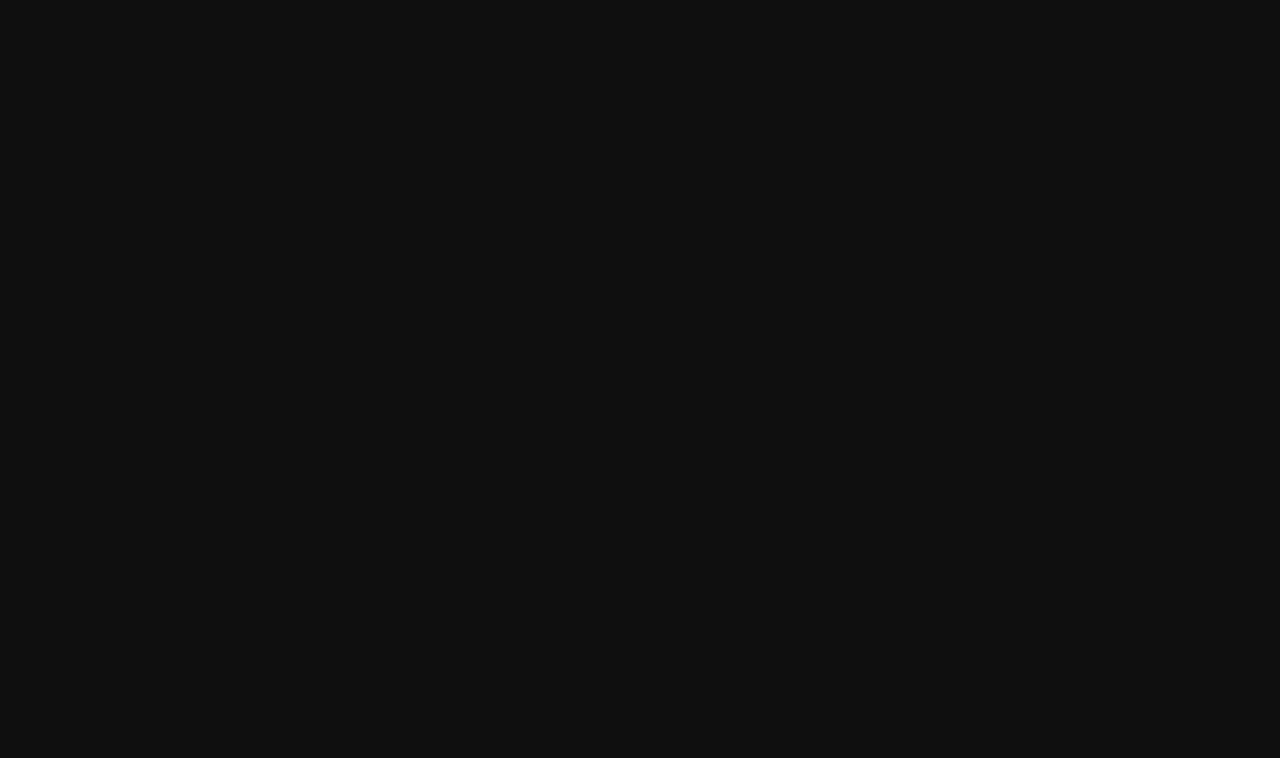
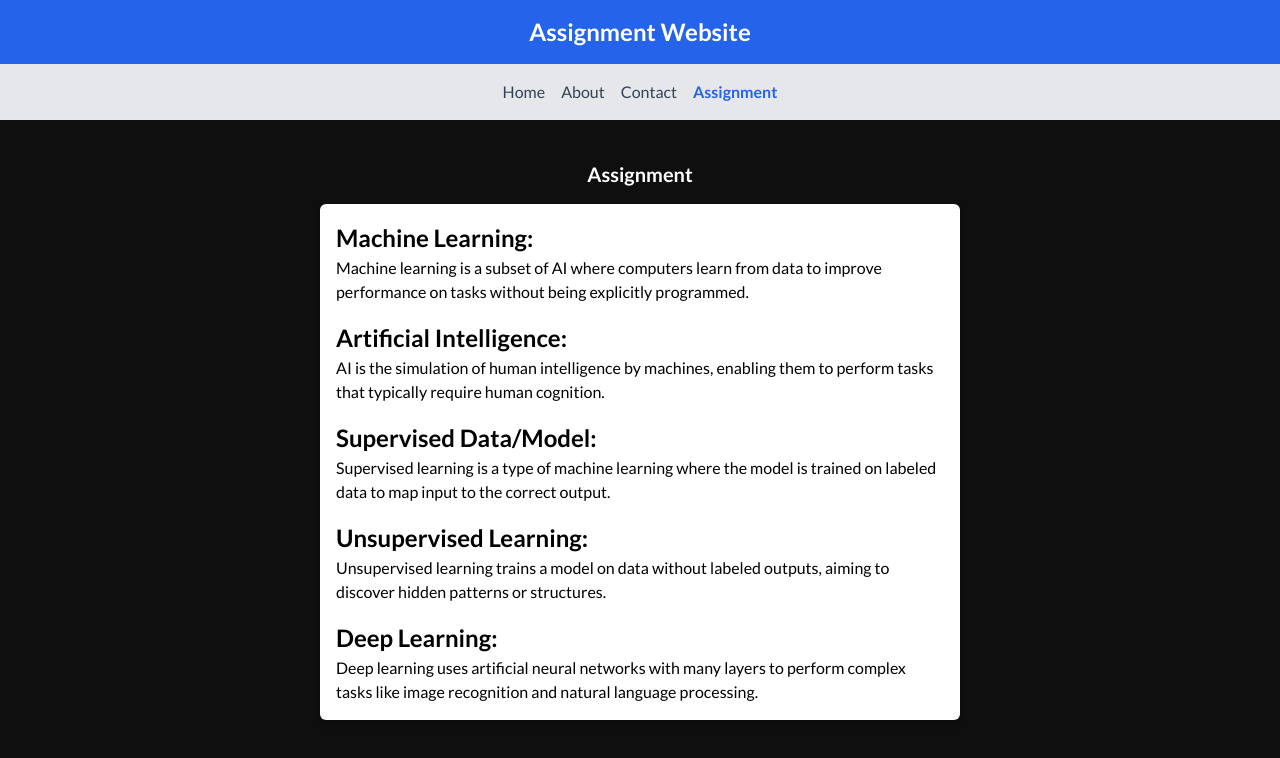
Before and after one commit to timmie20/portfolio, a React (Vite) app: page /assignment/assignment in a window 1280 px wide. Before the commit this address had no page. Shown: the top 758 px of the page. Built offline with nearby package versions, Linux system fonts and the light colour scheme.

Commit message:
add assignment

```diff
--- a/src/App.jsx
+++ b/src/App.jsx
@@ -1,6 +1,11 @@
 import { Route, Routes } from "react-router-dom";
 import Home from "./pages/Home";
 import { AppProvider } from "./context/AppContext";
+import AssignmentLayout from "./AssignmentLayout";
+import AssignmentHome from "./pages/AssignmentHome";
+import About from "./pages/About";
+import Contact from "./pages/contact";
+import Assignment from "./pages/Assignment";
 
 function App() {
   return (
@@ -9,6 +14,15 @@ function App() {
         <Routes>
           <Route path="/" element={<Home />} />
         </Routes>
+
+        <Routes>
+          <Route path="/assignment" element={<AssignmentLayout />}>
+            <Route index element={<AssignmentHome />} />
+            <Route path="about" element={<About />} />
+            <Route path="contact" element={<Contact />} />
+            <Route path="assignment" element={<Assignment />} />
+          </Route>
+        </Routes>
       </AppProvider>
     </>
   );
--- /dev/null
+++ b/src/AssignmentLayout.jsx
@@ -0,0 +1,36 @@
+import { useLocation } from "react-router-dom";
+import { Link } from "react-router-dom";
+import { Outlet } from "react-router-dom";
+
+const navLinks = [
+  { to: "/assignment", label: "Home" },
+  { to: "/assignment/about", label: "About" },
+  { to: "/assignment/contact", label: "Contact" },
+  { to: "/assignment/assignment", label: "Assignment" },
+];
+
+export default function AssignmentLayout() {
+  const location = useLocation();
+  const { pathname } = location;
+  return (
+    <div>
+      <header className="bg-blue-600 p-4 text-center text-white">
+        <h1 className="text-2xl font-bold">Assignment Website</h1>
+      </header>
+      <nav className="flex justify-center space-x-4 bg-gray-200 p-4 text-center">
+        {navLinks.map((link) => (
+          <Link
+            key={link.to}
+            to={link.to}
+            className={` ${pathname === link.to ? "font-bold text-blue-600" : "font-normal text-slate-700"}`}
+          >
+            {link.label}
+          </Link>
+        ))}
+      </nav>
+      <main>
+        <Outlet />
+      </main>
+    </div>
+  );
+}
--- /dev/null
+++ b/src/pages/About.jsx
@@ -0,0 +1,11 @@
+export default function About() {
+  return (
+    <div className="mt-10 space-y-4 text-center">
+      <h2 className="text-2xl font-semibold">About me</h2>
+      <p className="text-lg">Matric Number: F/HD/23/3210056</p>{" "}
+      <p className="text-balance text-center">
+        I am a web developer, I build websites and web apps like this one.
+      </p>{" "}
+    </div>
+  );
+}
--- /dev/null
+++ b/src/pages/Assignment.jsx
@@ -0,0 +1,35 @@
+export default function Assignment() {
+  return (
+    <div className="mt-10 space-y-4 ">
+      <h2 className="text-center text-xl font-semibold">Assignment</h2>
+      <div className="mx-auto w-full bg-white p-4 text-black shadow-md sm:max-w-screen-sm sm:rounded-md">
+        <h3 className="font-bold">Machine Learning:</h3>
+        <p>
+          Machine learning is a subset of AI where computers learn from data to
+          improve performance on tasks without being explicitly programmed.
+        </p>
+        <h3 className="mt-4 font-bold">Artificial Intelligence:</h3>
+        <p>
+          AI is the simulation of human intelligence by machines, enabling them
+          to perform tasks that typically require human cognition.
+        </p>
+        <h3 className="mt-4 font-bold">Supervised Data/Model:</h3>
+        <p>
+          Supervised learning is a type of machine learning where the model is
+          trained on labeled data to map input to the correct output.
+        </p>
+        <h3 className="mt-4 font-bold">Unsupervised Learning:</h3>
+        <p>
+          Unsupervised learning trains a model on data without labeled outputs,
+          aiming to discover hidden patterns or structures.
+        </p>
+        <h3 className="mt-4 font-bold">Deep Learning:</h3>
+        <p>
+          Deep learning uses artificial neural networks with many layers to
+          perform complex tasks like image recognition and natural language
+          processing.
+        </p>
+      </div>
+    </div>
+  );
+}
--- /dev/null
+++ b/src/pages/AssignmentHome.jsx
@@ -0,0 +1,15 @@
+import proficPic from "../assets/profile-pic 4.png";
+
+export default function AssignmentHome() {
+  return (
+    <div className="flex flex-col items-center">
+      <div className="mx-auto mt-10 flex max-w-[500px] flex-col  space-y-4 p-4">
+        <img src={proficPic} alt="my profile picture" className="rounded-xl" />
+
+        <h1 className="text-center text-2xl uppercase">
+          olayinka oluwatimilehin
+        </h1>
+      </div>
+    </div>
+  );
+}
--- /dev/null
+++ b/src/pages/contact.jsx
@@ -0,0 +1,10 @@
+export default function Contact() {
+  return (
+    <div className="mt-10 space-y-4 text-center">
+      <h2 className="text-xl font-semibold">Contact</h2>
+      <p className="mt-2">Phone: 09157505112</p>{" "}
+      <p>Email: olutimilehinolayinka1234@email.com</p>{" "}
+      {/* Replace with your email */}
+    </div>
+  );
+}
```
Also changed, not shown: 1 other file (tests, documents, lock files or other folders).
